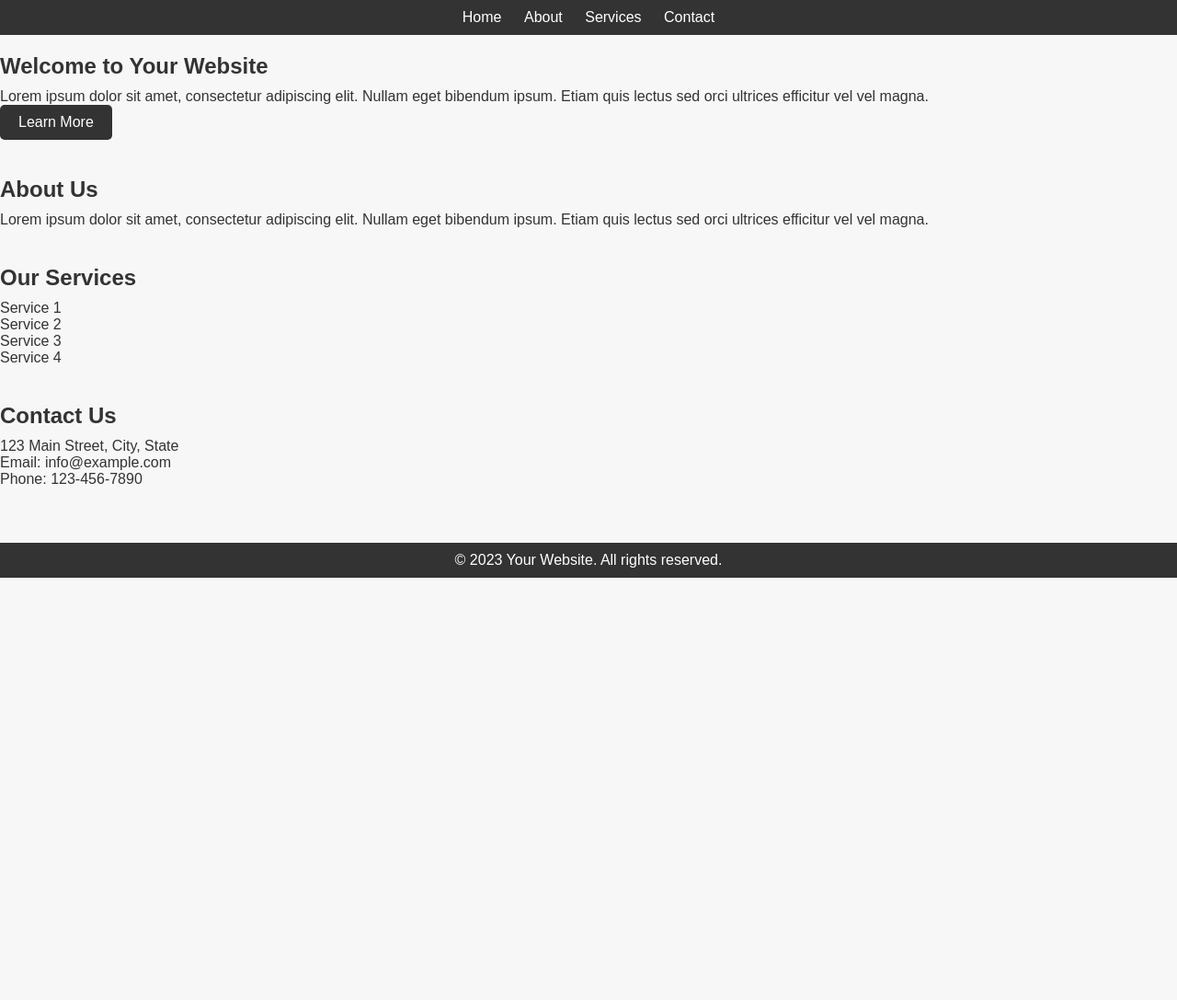
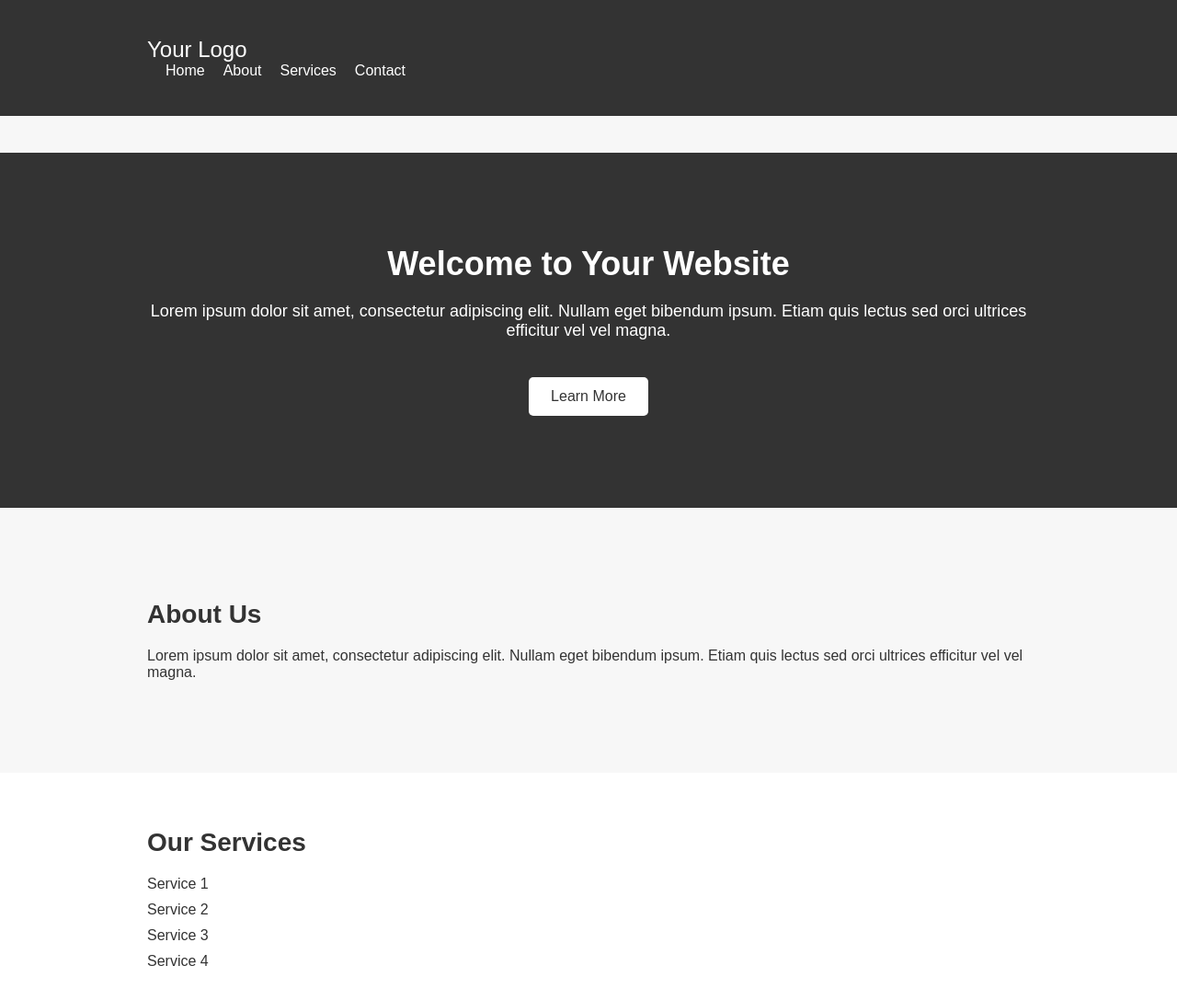
Before and after one commit to OrdinaryOffender/template.github.io, a plain HTML site: page index.html in a window 1280 px wide. Shown: the top 1087 px of the page at 92% size. Before the commit the page ends 800 px from the top, so only its background shows below. Drawn offline with Linux system fonts and the light colour scheme.

Commit message:
Add files via upload

```diff
--- a/index.html
+++ b/index.html
@@ -6,7 +6,11 @@
 </head>
 <body>
   <header>
+    <div class="container">
       <nav>
+        <div class="logo">
+          <a href="#">Your Logo</a>
+        </div>
         <ul>
           <li><a href="#">Home</a></li>
           <li><a href="#">About</a></li>
@@ -14,21 +18,27 @@
           <li><a href="#">Contact</a></li>
         </ul>
       </nav>
+    </div>
   </header>
 
   <main>
-    <section>
+    <section class="hero">
+      <div class="container">
         <h1>Welcome to Your Website</h1>
         <p>Lorem ipsum dolor sit amet, consectetur adipiscing elit. Nullam eget bibendum ipsum. Etiam quis lectus sed orci ultrices efficitur vel vel magna.</p>
         <a href="#" class="btn">Learn More</a>
+      </div>
     </section>
 
-    <section>
+    <section class="about">
+      <div class="container">
         <h2>About Us</h2>
         <p>Lorem ipsum dolor sit amet, consectetur adipiscing elit. Nullam eget bibendum ipsum. Etiam quis lectus sed orci ultrices efficitur vel vel magna.</p>
+      </div>
     </section>
 
-    <section>
+    <section class="services">
+      <div class="container">
         <h2>Our Services</h2>
         <ul>
           <li>Service 1</li>
@@ -36,18 +46,23 @@
           <li>Service 3</li>
           <li>Service 4</li>
         </ul>
+      </div>
     </section>
 
-    <section>
+    <section class="contact">
+      <div class="container">
         <h2>Contact Us</h2>
         <p>123 Main Street, City, State</p>
         <p>Email: info@example.com</p>
         <p>Phone: 123-456-7890</p>
+      </div>
     </section>
   </main>
 
   <footer>
+    <div class="container">
       <p>&copy; 2023 Your Website. All rights reserved.</p>
+    </div>
   </footer>
 </body>
 </html>
--- a/style.css
+++ b/style.css
@@ -21,17 +21,28 @@ body {
 header {
   background-color: #333;
   color: #fff;
-  padding: 10px 0;
+  padding: 20px 0;
+}
+
+header .container {
+  display: flex;
+  justify-content: space-between;
+  align-items: center;
+}
+
+.logo a {
+  color: #fff;
+  font-size: 24px;
+  text-decoration: none;
 }
 
 nav ul {
   list-style: none;
-  text-align: center;
+  display: flex;
 }
 
 nav ul li {
-  display: inline-block;
-  margin: 0 10px;
+  margin-left: 20px;
 }
 
 nav ul li a {
@@ -41,24 +52,80 @@ nav ul li a {
 
 /* Main content styles */
 main {
-  padding: 20px 0;
+  padding: 40px 0;
 }
 
 section {
   margin-bottom: 40px;
 }
 
-h1, h2 {
-  margin-bottom: 10px;
+.hero {
+  background-color: #333;
+  color: #fff;
+  text-align: center;
+  padding: 80px 0;
+}
+
+.hero h1 {
+  font-size: 36px;
+  margin-bottom: 20px;
+}
+
+.hero p {
+  font-size: 18px;
+  margin-bottom: 40px;
 }
 
 .btn {
   display: inline-block;
-  padding: 10px 20px;
-  background-color: #333;
-  color: #fff;
+  padding: 12px 24px;
+  background-color: #fff;
+  color: #333;
   text-decoration: none;
   border-radius: 5px;
+  transition: background-color 0.3s ease;
+}
+
+.btn:hover {
+  background-color: #e6e6e6;
+}
+
+.about {
+  background-color: #f7f7f7;
+  padding: 40px 0;
+}
+
+.about h2 {
+  font-size: 28px;
+  margin-bottom: 20px;
+}
+
+.services {
+  background-color: #fff;
+  padding: 40px 0;
+}
+
+.services h2 {
+  font-size: 28px;
+  margin-bottom: 20px;
+}
+
+.services ul {
+  list-style: none;
+}
+
+.services ul li {
+  margin-bottom: 10px;
+}
+
+.contact {
+  background-color: #f7f7f7;
+  padding: 40px 0;
+}
+
+.contact h2 {
+  font-size: 28px;
+  margin-bottom: 20px;
 }
 
 /* Footer styles */
@@ -66,5 +133,5 @@ footer {
   background-color: #333;
   color: #fff;
   text-align: center;
-  padding: 10px 0;
+  padding: 20px 0;
 }
```
Lines whose indentation alone changed are shown as unchanged.
